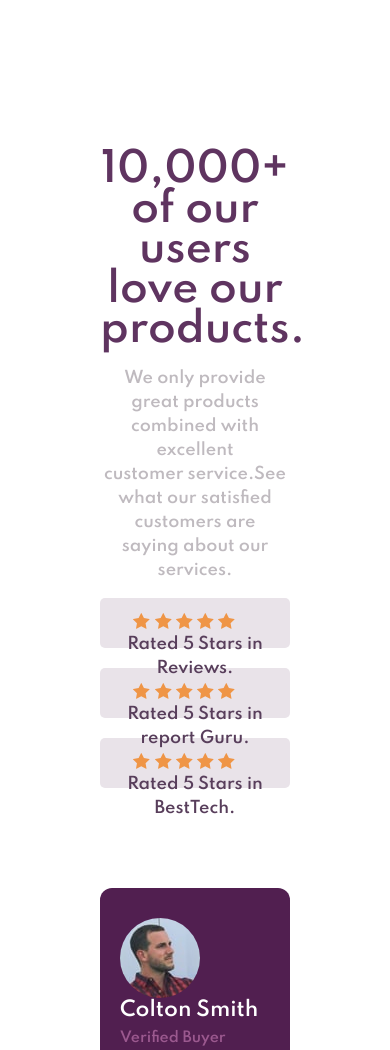
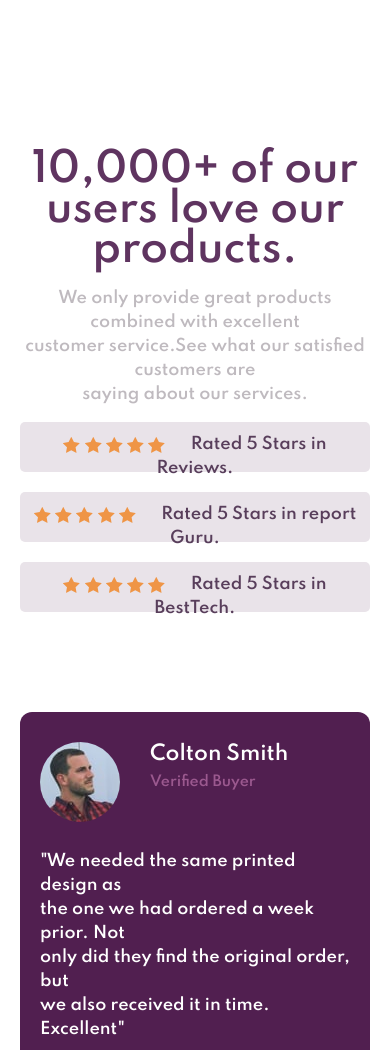
Before and after one commit to fodare/Social-proof-section-challenge, a plain HTML site: page index.html in a window 390 px wide. Shown: the top 1050 px of the page. Drawn offline with nearby package versions, Linux system fonts and the light colour scheme.

Commit message:
Corrected the media query to take up much space as possible

```diff
--- a/Other-Files/style.css
+++ b/Other-Files/style.css
@@ -101,6 +101,10 @@ h6 {
 }
 
 @media screen and (max-width: 989px) {
+   .container-fluid {
+      padding-left: 20px;
+      padding-right: 20px;
+   }
    .first-div {
       text-align: center;
    }
```
